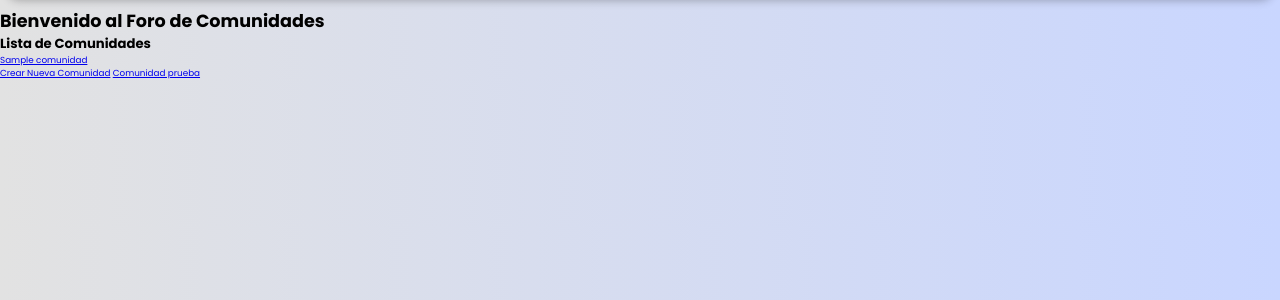
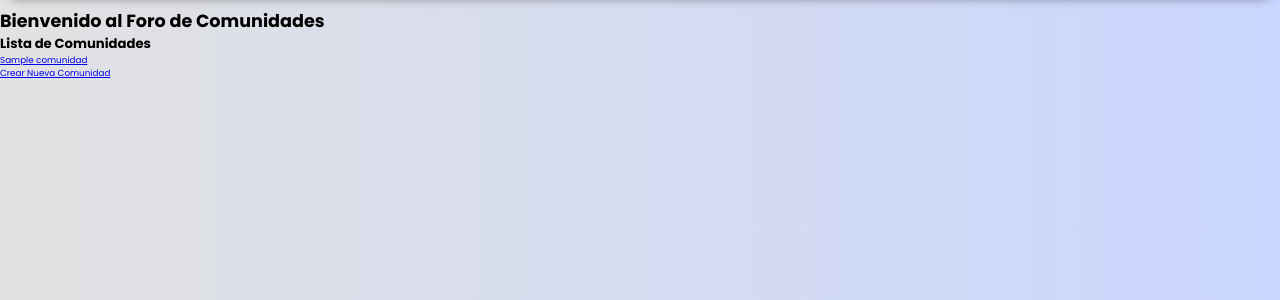
Before and after one commit to Samue2408/ProyectoMovilidad, a Flask app: template BackEnd/config/templates/foro.html in a window 1280 px wide. Shown: the part 65-365 px from the top of the page. Run offline with Flask 3, Linux system fonts and the light colour scheme; the template is opened without the code that fills it: most values are stand-ins (such as "Sample title", 1, 10 or a date in 2020).

Commit message:
agrega comunidad

```diff
--- a/BackEnd/config/templates/foro.html
+++ b/BackEnd/config/templates/foro.html
@@ -14,7 +14,7 @@ styles %}
   <ul>
     {% for comunidad in comunidades %}
     <li>
-      <a href="{{ url_for('comunidad', id=comunidad.id_com) }}"
+      <a href="/comunidad/{{comunidad.id_com}}"
         >{{ comunidad.name }}</a
       >
     </li>
@@ -26,5 +26,4 @@ styles %}
 </div>
 
 <a href="{{ url_for('crear_comunidad') }}">Crear Nueva Comunidad</a>
-<a href="{{ url_for('comunidad') }}">Comunidad prueba</a>
 {% endblock %}
```
